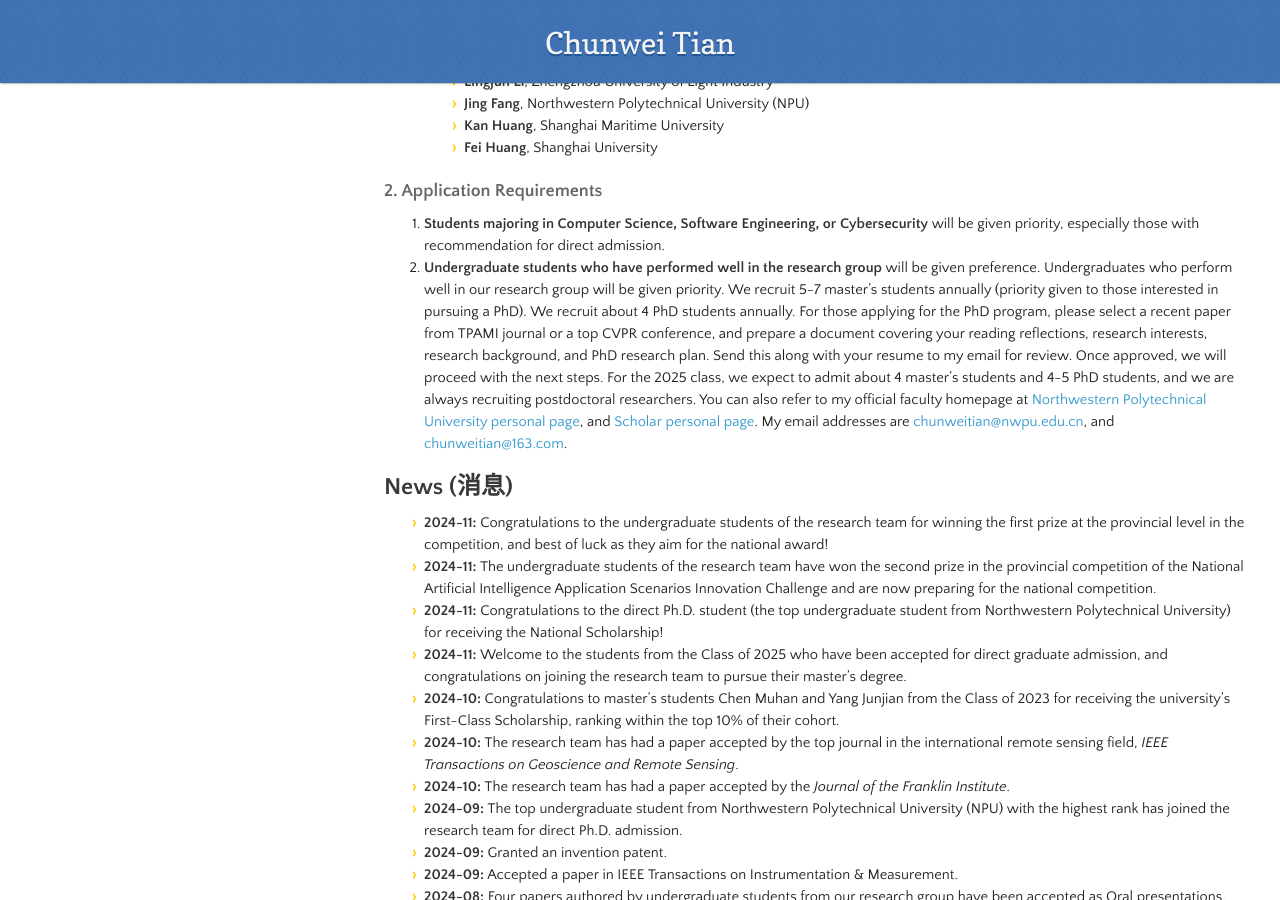
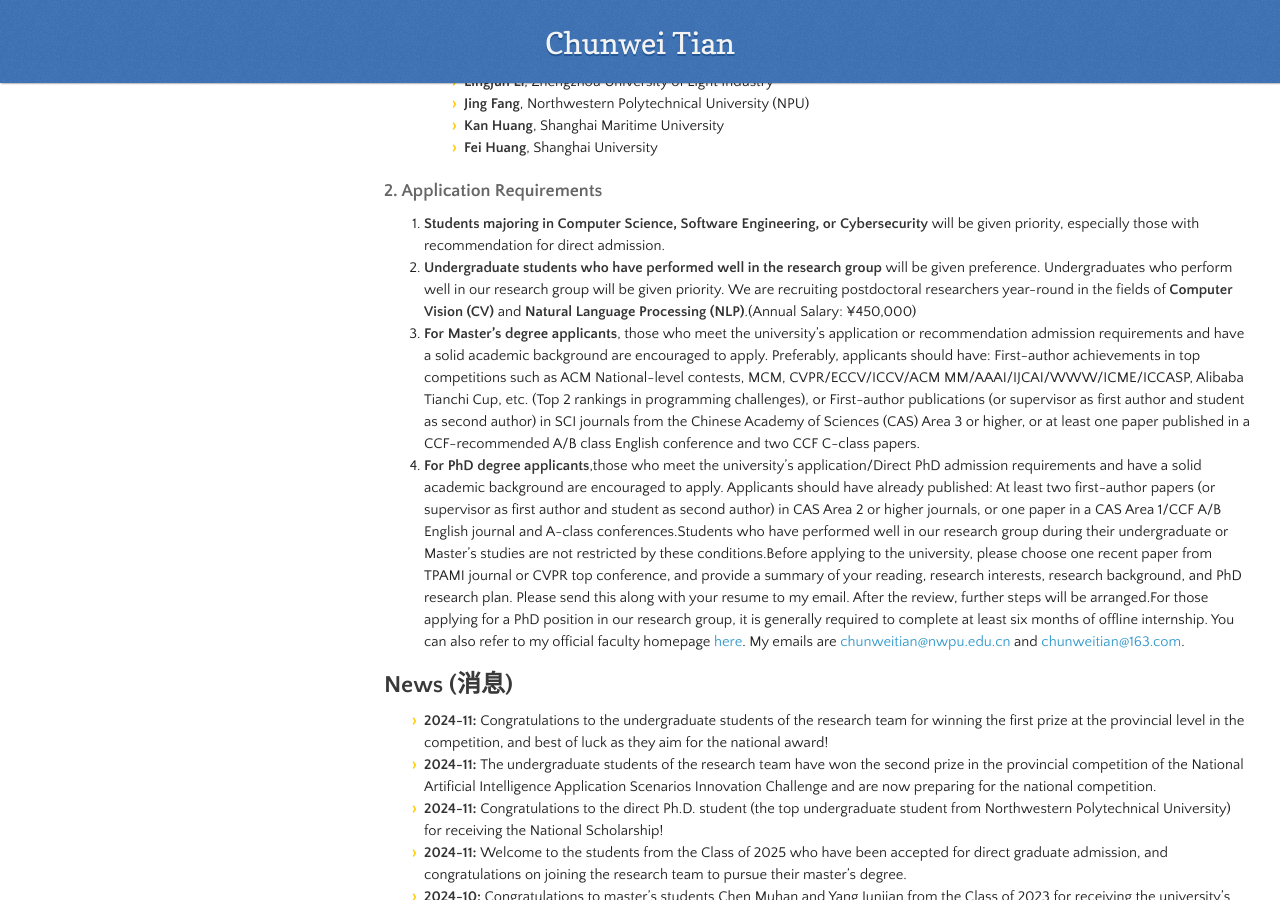
Before and after one commit to hellloxiaotian/hellloxiaotian.github.io, a Jekyll site: the page built from index.md, in a window 1280 px wide and 900 px high, scrolled down 6968 px. Built offline with Jekyll 4.4.1, drawn with Linux system fonts in a browser that asks for light colours; nearby versions of some CDN libraries; our own code applies the rules of GitHub Pages for plain Markdown files; the repository's description, which GitHub fills in, is left out.

Commit message:
Update index.md

```diff
--- a/index.md
+++ b/index.md
@@ -151,8 +151,10 @@ Our research group is quite busy, but those who are dedicated to scientific rese
 
 ### 2. Application Requirements
 1. **Students majoring in Computer Science, Software Engineering, or Cybersecurity** will be given priority, especially those with recommendation for direct admission.
-2. **Undergraduate students who have performed well in the research group** will be given preference. Undergraduates who perform well in our research group will be given priority. We recruit 5-7 master's students annually (priority given to those interested in pursuing a PhD). We recruit about 4 PhD students annually. For those applying for the PhD program, please select a recent paper from TPAMI journal or a top CVPR conference, and prepare a document covering your reading reflections, research interests, research background, and PhD research plan. Send this along with your resume to my email for review. Once approved, we will proceed with the next steps. For the 2025 class, we expect to admit about 4 master's students and 4-5 PhD students, and we are always recruiting postdoctoral researchers. You can also refer to my official faculty homepage at [Northwestern Polytechnical University personal page](https://teacher.nwpu.edu.cn/chunweitian.html), and  [Scholar personal page](https://www.scholat.com/chunweitian). My email addresses are [chunweitian@nwpu.edu.cn](mailto:chunweitian@nwpu.edu.cn), and  [chunweitian@163.com](mailto:chunweitian@163.com).
-
+2. **Undergraduate students who have performed well in the research group** will be given preference. Undergraduates who perform well in our research group will be given priority. We are recruiting postdoctoral researchers year-round in the fields of **Computer Vision (CV)** and **Natural Language Processing (NLP)**.(Annual Salary: ¥450,000)
+3. **For Master's degree applicants**, those who meet the university’s application or recommendation admission requirements and have a solid academic background are encouraged to apply. Preferably, applicants should have: First-author achievements in top competitions such as ACM National-level contests, MCM, CVPR/ECCV/ICCV/ACM MM/AAAI/IJCAI/WWW/ICME/ICCASP, Alibaba Tianchi Cup, etc. (Top 2 rankings in programming challenges), or First-author publications (or supervisor as first author and student as second author) in SCI journals from the Chinese Academy of Sciences (CAS) Area 3 or higher, or at least one paper published in a CCF-recommended A/B class English conference and two CCF C-class papers.
+4. **For PhD degree applicants**,those who meet the university's application/Direct PhD admission requirements and have a solid academic background are encouraged to apply. Applicants should have already published: At least two first-author papers (or supervisor as first author and student as second author) in CAS Area 2 or higher journals, or one paper in a CAS Area 1/CCF A/B English journal and A-class conferences.Students who have performed well in our research group during their undergraduate or Master's studies are not restricted by these conditions.Before applying to the university, please choose one recent paper from TPAMI journal or CVPR top conference, and provide a summary of your reading, research interests, research background, and PhD research plan. Please send this along with your resume to my email. After the review, further steps will be arranged.For those applying for a PhD position in our research group, it is generally required to complete at least six months of offline internship. You can also refer to my official faculty homepage [here](https://teacher.nwpu.edu.cn/chunweit).
+My emails are [chunweitian@nwpu.edu.cn](mailto:chunweitian@nwpu.edu.cn) and [chunweitian@163.com](mailto:chunweitian@163.com).
 
 
 ## News (消息)
```
